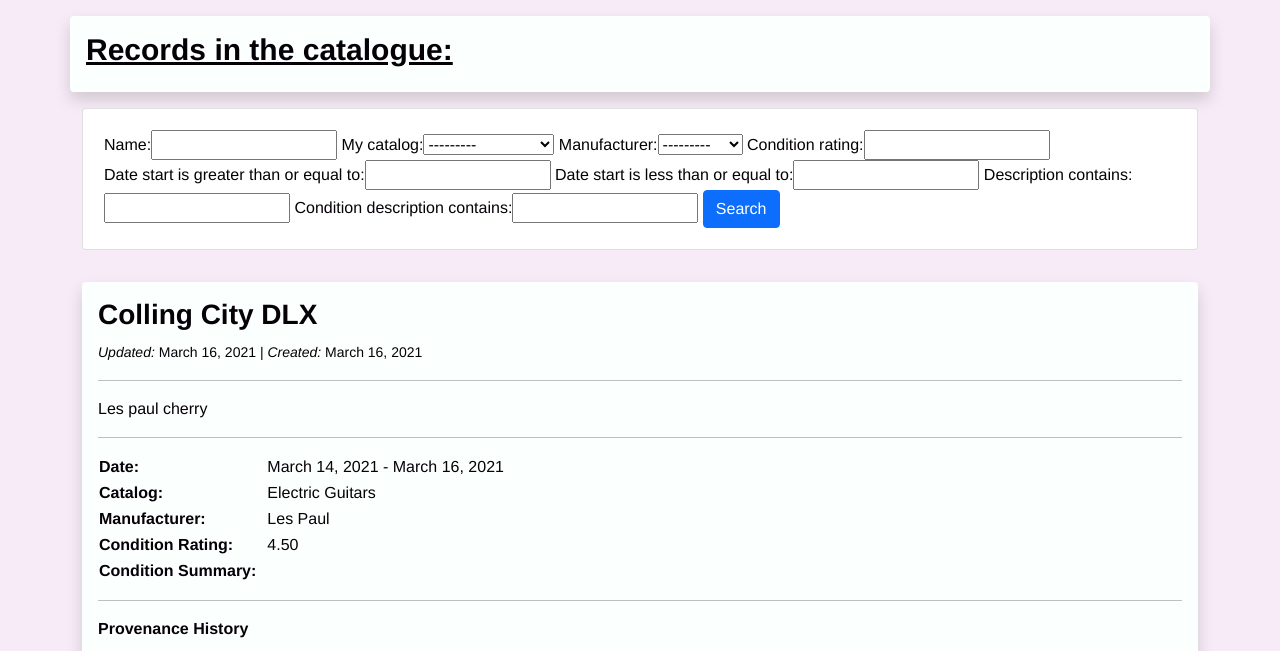
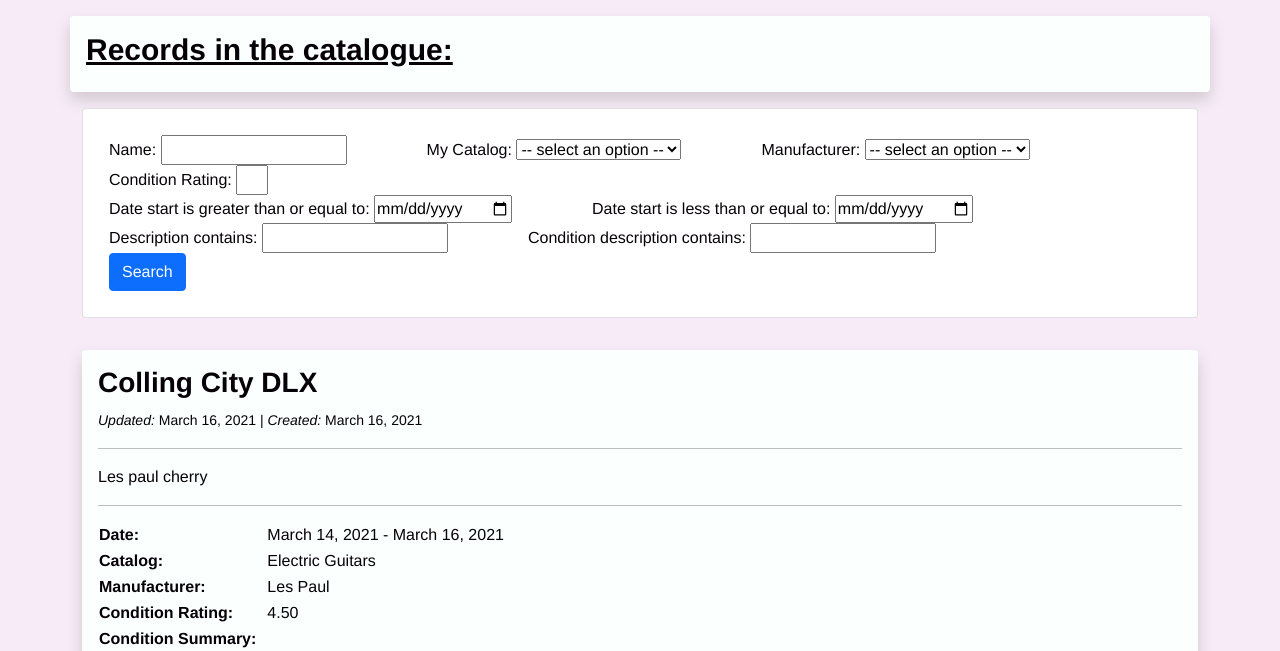
Before and after one commit to CollectioProject/catalog_sys, a Django app: page /search/ in a window 1280 px wide. Shown: the part 106-757 px from the top of the page. Run offline with Django 3.2, Linux system fonts and the light colour scheme; a user stored in the database is signed in; data comes from the database, SQL or seed files in the repository; both versions use the stored data as it was after the commit.

Commit message:
Replaced {{ myFilter.form }} to make front-end more visually appealing. Searching doesn't work right now

```diff
--- a/catalog/templates/catalog/recordlist.html
+++ b/catalog/templates/catalog/recordlist.html
@@ -15,8 +15,48 @@
     <div class="row">
         <div class="col">
             <div class="card card-body">
-                <form class="form" style="padding: 5px;font-size: medium" method="get">
-                    {{ myFilter.form }}
+                <form class="form" style="padding: 10px;font-size: medium" method="get">
+                    {% csrf_token %}
+                    <div style="width:100%">
+                        <label>Name:
+                            <input type="text" name="name" id="name">
+                        </label>
+                        &nbsp;&nbsp;&nbsp;&nbsp;&nbsp;&nbsp;&nbsp;&nbsp;&nbsp;&nbsp;&nbsp;&nbsp;&nbsp;&nbsp;&nbsp;&nbsp;
+                        <label for="myCatalog">My Catalog:</label>
+                        <select name="myCatalog" id="myCatalog">
+                            <option disabled selected value> -- select an option -- </option>
+                            {%  for cat in catalogs %}
+                                <option value="{{ cat }}"> {{ cat }}</option>
+                            {% endfor %}
+                        </select>
+                        &nbsp;&nbsp;&nbsp;&nbsp;&nbsp;&nbsp;&nbsp;&nbsp;&nbsp;&nbsp;&nbsp;&nbsp;&nbsp;&nbsp;&nbsp;&nbsp;
+                        <label for="manufacturer">Manufacturer:</label>
+                        <select name="manufacturer" id="manufacturer">
+                            <option disabled selected value> -- select an option -- </option>
+                            {%  for man in manufacturers %}
+                                <option value="{{ man }}"> {{ man }}</option>
+                            {% endfor %}
+                        </select>
+                        &nbsp;&nbsp;&nbsp;&nbsp;&nbsp;&nbsp;&nbsp;&nbsp;&nbsp;&nbsp;&nbsp;&nbsp;&nbsp;&nbsp;&nbsp;&nbsp;
+                        <label for="conditionRating">Condition Rating:</label>
+                        <input type="number" min="0" max="5">
+                    </div>
+                    <div>
+                        <label for="date_start">Date start is greater than or equal to:</label>
+                        <input type="date" name="date_start" id="date_start">
+                        &nbsp;&nbsp;&nbsp;&nbsp;&nbsp;&nbsp;&nbsp;&nbsp;&nbsp;&nbsp;&nbsp;&nbsp;&nbsp;&nbsp;&nbsp;&nbsp;
+                        <label for="date_end">Date start is less than or equal to:</label>
+                        <input type="date" name="date_end" id="date_end">
+                    </div>
+                    <div>
+                        <label>Description contains:
+                            <input type="text" name="description" id="description">
+                        </label>
+                        &nbsp;&nbsp;&nbsp;&nbsp;&nbsp;&nbsp;&nbsp;&nbsp;&nbsp;&nbsp;&nbsp;&nbsp;&nbsp;&nbsp;&nbsp;&nbsp;
+                        <label>Condition description contains:
+                            <input type="text" name="condition_description" id="condition_description">
+                        </label>
+                    </div>
                     <button class="btn btn-primary" type="submit">Search</button>
                 </form>
 
--- a/catalog/views.py
+++ b/catalog/views.py
@@ -32,6 +32,9 @@ def recordList(request, cr):
 
 @login_required(login_url='/login')
 def search(request):
+    catalogs = models.Catalog.objects.all()
+    manufacturers = models.Manufacturer.objects.all()
+
     records = models.Record.objects.all()
     provenances = models.Provenance.objects.all()
 
@@ -42,6 +45,8 @@ def search(request):
         'records': records,
         'provenances': provenances,
         'myFilter': myFilter,
+        'catalogs': catalogs,
+        'manufacturers': manufacturers,
     }
     # render gets the recordlist.html file from the folder in catalog/templates/catalog
     return render(request, 'catalog/recordlist.html', context)
```
Also changed, not shown: db.sqlite3.
